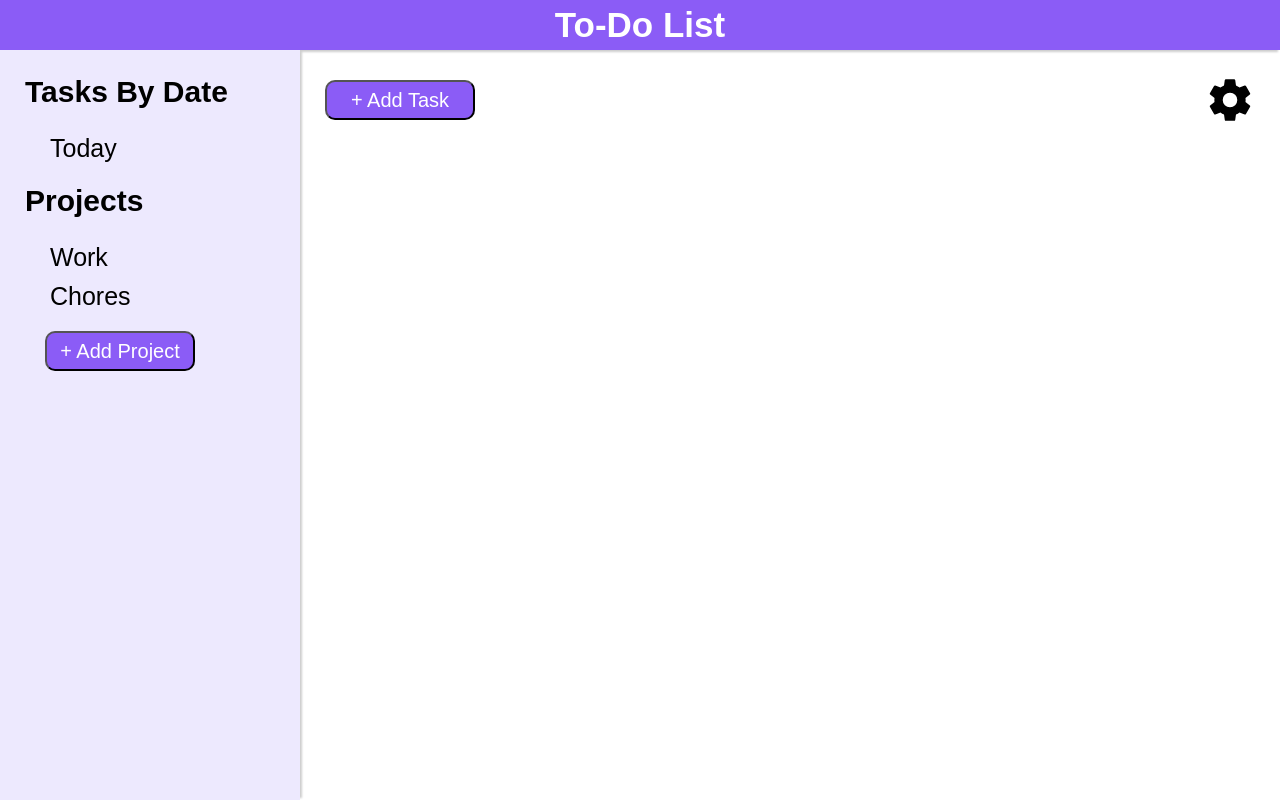
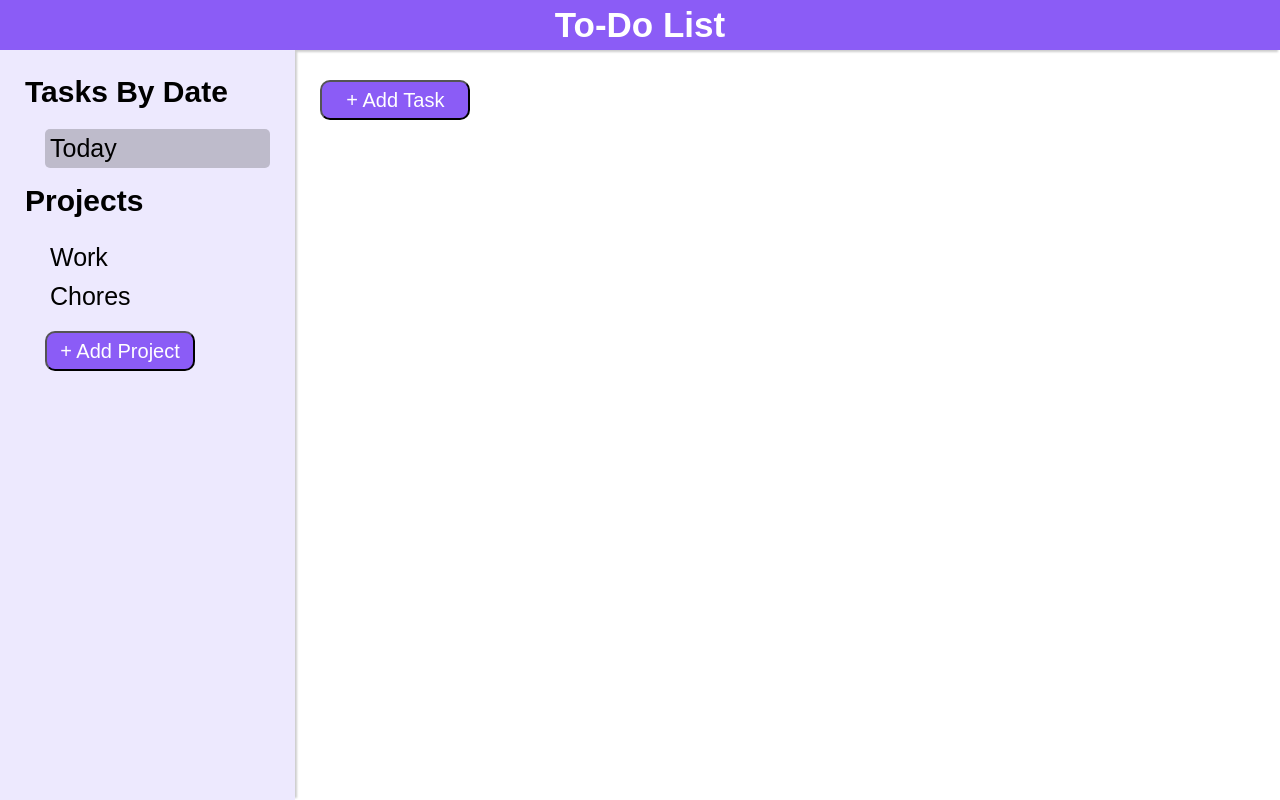
Before and after one commit to taesubhan/todo-list, a website built with webpack: page src/index.html in a window 1280 px wide. Built offline with nearby package versions, Linux system fonts and the light colour scheme.

Commit message:
Add comments to code
Added comments to give a brief summary of what each function did.
Also, included a function to insert an icon for the webpage tab.

```diff
--- a/src/dom/display-on-screen.js
+++ b/src/dom/display-on-screen.js
@@ -1,13 +1,11 @@
-import { project } from '../logic/projects.js';
 import * as todo from '../logic/todo-state.js';
 import {editAndOpenTaskDetailDialog, displayProjectSettingsDialog} from './dialog-box.js';
 import {formatDate, deleteAllChildren} from './dom-functions.js';
 import cogIcon from '../images/icons/cog.svg';
 
-const taskListDOM = document.querySelector('.project-tasks');
+/**** Buttons ****/
 
-/* Buttons */
-
+// Add a cog icon at the top right of the screen to represent the project settings
 function addProjectSettingsIcon() {
     const settingsIcon = new Image();
     settingsIcon.src = cogIcon;
@@ -20,15 +18,18 @@ function addProjectSettingsIcon() {
     projectActions.appendChild(settingsIcon);
 }
 
+// Creates buttons for the webpage
 function createButtons() {
     addProjectSettingsIcon();
 }
 
+// Removes the project settings button (cog icon) from webpage
 function deleteButtons() {
     const settingsIcon = document.querySelector('.project-settings');
     settingsIcon ? settingsIcon.remove() : null;
 }
 
+// Returns a button that opens a task detail dialog box. Added to each task record
 function getTaskDetailsButton(projIndex, taskIndex) {
     const detailButton = document.createElement('button');
     detailButton.classList.add('task-details');
@@ -37,11 +38,13 @@ function getTaskDetailsButton(projIndex, taskIndex) {
     detailButton.addEventListener('click', (e) => {
         editAndOpenTaskDetailDialog(projIndex, taskIndex);
     })
+
     return detailButton;
 }
 
-/* Display list of task */
+/**** Display list of task ****/
 
+// Creates a clickable checkbox object that represents the completion of a task
 function createCheckbox(projIndex, taskIndex) {
     const taskObj = todo.getTaskFromIndex(projIndex, taskIndex);
     const checkbox = document.createElement('input');
@@ -59,6 +62,7 @@ function createCheckbox(projIndex, taskIndex) {
     return checkbox;
 }
 
+// Creates a button that will delete the task object from the local storage
 function createDeleteButton(projIndex, taskIndex) {
     const deleteButton = document.createElement('button');
     deleteButton.textContent = 'Delete';
@@ -71,6 +75,7 @@ function createDeleteButton(projIndex, taskIndex) {
     return deleteButton;
 }
 
+// Returns a DOM object that contains the list of tasks based on projects or date. Used for main content of page
 function getTasksDOM(taskList) {
     const allTasksContainer = document.createElement('div');
     allTasksContainer.classList.add('task-list');
@@ -132,6 +137,7 @@ function getTasksDOM(taskList) {
     return allTasksContainer;
 }
 
+// Returns a DOM that includes the project or other menu category name and the list of tasks that is under them
 function createProjectDOM(projectDOM) {
     if (!projectDOM) {
         const emptyProjectContainer = document.createElement('div');
@@ -139,8 +145,6 @@ function createProjectDOM(projectDOM) {
         return emptyProjectContainer;
     }
 
-    // const projectContainer = document.createElement('div');
-    // projectContainer.classList.add('project-container');
     const projectContainer = document.querySelector('.project-container');
 
     const projectTitle = document.createElement('p');
@@ -150,10 +154,9 @@ function createProjectDOM(projectDOM) {
 
     const projectTasks = getTasksDOM(projectDOM.getTaskList());
     projectContainer.appendChild(projectTasks);
-
-    // return projectContainer;
 }
 
+// Populates the list of tasks on the main webpage depending on menu selection (e.g. any projects, "Today")
 function displayTaskList() {
     const selectedMenu = todo.getSelectedMenuCategory();
 
@@ -166,29 +169,17 @@ function displayTaskList() {
     }
 }
 
-/* Delete and update task display */
-
+// Deletes the list of task on webpage
 function deleteTaskDisplay() {
     const projectContainer = document.querySelector('.project-container');
     deleteAllChildren(projectContainer);
 }
 
-/* Display list of projects in menu */
-
-function replaceSpaces(text) {
-    return text.trim().replaceAll(' ', '-');
-}
-
-/* Display tasks due today */
-
-
+// Displays list of tasks due today
 function createTodayDOM(taskList) {
     const projectContainer = document.querySelector('.project-container');
-    // const periodContainer = document.createElement('div');
-    // periodContainer.classList.add('period-container');
 
     if (Array.isArray(taskList) && !taskList.length) {
-        // return periodContainer;
         return;
     }
 
@@ -200,14 +191,11 @@ function createTodayDOM(taskList) {
     const todayTasks = getTasksDOM(taskList);
     projectContainer.appendChild(todayTasks);
 
-    // return periodContainer;
 }
 
-// function displayTodayTaskList() {
-//     const taskTodayDOM = getTodayDOM(todo.getTasksDueToday());
-//     taskListDOM.appendChild(taskTodayDOM);
-// }
+/**** Menu ****/
 
+// Displays the list of period related menu options on the Menu board (e.g. Today)
 function displayPeriodsOnMenu() {
     const taskPeriodMenu = document.querySelector('.task-period-list-container');
     const periodList = document.createElement('ul');
@@ -234,13 +222,18 @@ function displayPeriodsOnMenu() {
     taskPeriodMenu.appendChild(periodList);
 }
 
+// Deletes the period options on the menu board
 function deletePeriodsOnMenu() {
     const taskPeriodMenu = document.querySelector('.task-period-list-container');
     deleteAllChildren(taskPeriodMenu);
 }
 
-/* Display Projects on Menu */
+// Replaces any space in text with a dash
+function replaceSpaces(text) {
+    return text.trim().replaceAll(' ', '-');
+}
 
+// Displays all the projects on the menu board and clicking on them displays the respective task list
 function displayProjectsOnMenu() {
     const menu = document.querySelector('.project-list-container');
     const projectListItem = document.createElement('ul');
@@ -259,7 +252,6 @@ function displayProjectsOnMenu() {
         projectItem.textContent = proj.title;
         projectItem.addEventListener('click', () => {
             todo.setNewSelectedProject(i);
-            // projectItem.classList.add('selected-project');
             updateDisplay();
         });
         projectListItem.appendChild(projectItem);
@@ -268,13 +260,15 @@ function displayProjectsOnMenu() {
     menu.appendChild(projectListItem);
 }
 
+// Delete all the projects on the menu board
 function deleteProjectsOnMenuDisplay() {
     const projectsMenu = document.querySelector('.project-list-container');
     deleteAllChildren(projectsMenu);
 }
 
-/* Update for all data on the webpage */
+/**** Webpage Display ****/
 
+// Displays all the contents onto the webpage
 function displayAll() {
     displayTaskList();
     createButtons();
@@ -282,6 +276,7 @@ function displayAll() {
     displayPeriodsOnMenu();
 }
 
+// Deletes all the contents from the webpage
 function deleteAll() {
     deleteTaskDisplay();
     deleteButtons();
@@ -289,6 +284,7 @@ function deleteAll() {
     deletePeriodsOnMenu()
 }
 
+// Refreshes all the contents on the webpage
 function updateDisplay() {
     deleteAll();
     displayAll();
--- a/src/dom/dom-controller.js
+++ b/src/dom/dom-controller.js
@@ -1,10 +1,23 @@
+import * as todo from '../logic/todo-state.js';
 import {addDialogButtonActions} from './dialog-box.js';
 import {displayAll} from './display-on-screen.js';
+import checkListIcon from '../images/icons/format-list-checks.svg';
 
+// Adds icon to webpage tab
+function insertTabIcon() {
+    const head = document.querySelector('head');
+    const link = document.createElement('link');
+    link.setAttribute('rel', 'icon');
+    link.setAttribute('href', checkListIcon);
+    head.appendChild(link);
+}
+
+// Runs all the scripts to display and activate the todo webpage
 function start() {
+    insertTabIcon();
+    todo.setSelectedMenuCategory('tasksByDate');
     displayAll();
     addDialogButtonActions();
-
 }
 
 export {start};
--- a/src/dom/dom-functions.js
+++ b/src/dom/dom-functions.js
@@ -1,11 +1,15 @@
 import {format} from 'date-fns';
 
+/**** Utility functions used by the modules under the DOM folder ****/
+
+// Takes a textual date and returns a reformatted version of that date
 export function formatDate(text) {
     const dateFormat = 'MM/dd/yyyy';
     const [year, month, day] = text.split('-');
     return format(new Date(year, month - 1, day), dateFormat);
 }
 
+// Delete all nodes under a parent node
 export function deleteAllChildren(parent) {
     while (parent.firstChild) {
         parent.removeChild(parent.firstChild);
--- a/src/index.js
+++ b/src/index.js
@@ -1,5 +1,4 @@
 import './style/styles.css';
 import {start} from './dom/dom-controller.js';
-import { intervalToDuration } from 'date-fns';
 
 start();
--- a/src/logic/projects.js
+++ b/src/logic/projects.js
@@ -1,17 +1,20 @@
+/**** Project Object ****/
+
 function project(title) {
     const taskList = [];
     const addTask = (task) => taskList.push(task);
     const deleteTask = (index) => taskList.splice(index, 1);
     const getTask = (index) => taskList[index];
     const getTaskList = () => taskList;
-    const setTask = (index, taskObj) => taskList[index] = taskObj; ///HERE
-    const toJSON = function() { //can't use an arrow function when using this keyword
+    const setTask = (index, taskObj) => taskList[index] = taskObj;
+    const toJSON = function() { //can't use an arrow function when using 'this' keyword
         return {isProjectObj:true, title: this.title, taskList};
     }
 
     return {isProjectObj:true, title, addTask, deleteTask, getTask, getTaskList, setTask, toJSON};
 }
 
+// Create a project object by extracting properties from another object, which is created from JSON.parse()
 function projectFromJSON(state) {
     const {title, taskList} = state || {taskList: []};
     const result = project(title);
--- a/src/logic/task.js
+++ b/src/logic/task.js
@@ -1,3 +1,6 @@
+/**** Task Object ****/
+
+// Factory function that creates a task object that represents a single task in the todo webpage
 function task(title, description, dueDate, priority) {
     let taskCompleted = false;
 
@@ -8,6 +11,7 @@ function task(title, description, dueDate, priority) {
     return {isTaskObj:true, title, description, dueDate, priority, taskCompleted, isTaskCompleted, setTaskStatus, getTaskStatus};
 }
 
+// Create a task object by extracting properties from another object, which is created from JSON.parse()
 function taskFromJSON(state) {
     const {title, description, dueDate, priority, taskCompleted} = state || {};
     const result = task(title, description, dueDate, priority);
--- a/src/logic/todo-state.js
+++ b/src/logic/todo-state.js
@@ -2,8 +2,10 @@ import {task, taskFromJSON} from './task.js';
 import {project, projectFromJSON} from './projects.js';
 import {format} from 'date-fns';
 
-/* Projects */ //remove export
-export function reviver(key, value) {
+/**** Projects ****/
+
+// Used in JSON.parse function to convert the string value to respective object
+function reviver(key, value) {
     if (value.isProjectObj) {
         return projectFromJSON(value);
     } else if (value.isTaskObj) {
@@ -13,6 +15,7 @@ export function reviver(key, value) {
     }
 }
 
+// Retrieve a list of projects from local storage
 export function getProjectList() {
     if (localStorage.getItem('projectList')) {
         return JSON.parse(localStorage.getItem('projectList'), reviver);
@@ -21,19 +24,24 @@ export function getProjectList() {
     }
 }
 
+
+// Retrieve a list of project names from the local storage
 export function getProjectNames() {
     const projectList = getProjectList();
     return projectList.map((project) => project.title);
 }
 
+// Accepts an array of projects and stores it as the official project list in the local storage
 function setProjectList(projList) {
     localStorage.setItem('projectList', JSON.stringify(projList));
 }
 
+// Creates and returns a new project object
 export function createProject(title) {
     return project(title);
 }
 
+// Adds a new project into the list of projects in local storage
 export function addProject(newProject) {
     const projects = getProjectList();
     if (projects.map((proj) => proj.title).includes(newProject.title)) {
@@ -43,10 +51,12 @@ export function addProject(newProject) {
     setProjectList(projects);
 }
 
+// Retrieves a project from local storage based on project array index
 export function getProject(index) {
     return getProjectList()[index];
 }
 
+// Deletes the project in local storage based on given input
 function deleteProject(index) {
     const projects = getProjectList();
     if (index < projects.length) {
@@ -55,68 +65,73 @@ function deleteProject(index) {
     }
 }
 
-/* Tasks */
+/**** Tasks ****/
 
+// Create a task object
 export function createTask(title, description, dueDate, priority) {
     return task(title, description, dueDate, priority);
 }
 
-// export function addTaskToProject(existingProject, newTask) {
-//     const projects = getProjectList();
-//     const project = projects.find((proj) => proj === existingProject);
-//     project.addTask(newTask);
-//     setProjectList(projects);
-// }
-
+// Adds a task object to a selected project object in local storage
 export function addTaskToProject(projIndex, taskObj) {
     const projects = getProjectList();
     projects[projIndex].addTask(taskObj);
     setProjectList(projects);
 }
 
+// Returns the task status of a given task object
 export function getTaskStatus(taskObj) {
     return taskObj.taskCompleted ? 'Completed' : 'Incomplete';
 }
 
+// Returns a specified task object from a specified project object in local storage
 export function getTaskFromIndex(projIndex, taskIndex) {
     return getProjectList()[projIndex].getTaskList()[taskIndex];
 }
 
+// Replaces a specified task from a specified project with a new task object
 export function updateTaskFromIndex(projIndex, taskIndex, taskObj) {
     const projectList = getProjectList();
     projectList[projIndex].setTask(taskIndex, taskObj);
     setProjectList(projectList);
 }
 
+// Deletes a specified task from a specified project
 export function deleteTaskFromIndex(projIndex, taskIndex) {
     const project = getProject(projIndex);
     project.deleteTask(taskIndex);
     updateSelectedProject(project);
 }
 
-/* Selected Projects */
+/**** Currently Selected Objects ****/
 
+// Returns the currently selected menu category (e.g. projects, tasksByDate) from local storage
 export function getSelectedMenuCategory() {
     return localStorage.getItem('selectedMenuCategory');
 }
 
+// Sets a new selected menu category in local storage
 export function setSelectedMenuCategory(menuCategory) {
     localStorage.setItem('selectedMenuCategory', menuCategory);
 }
 
+// Returns the array index of the currently selected project
 export function getSelectedProjectIndex() {
     return parseInt(localStorage.getItem('selectedProjectIndex'));
 }
 
+// Returns the currently selected project object
 export function getSelectedProject() {
     return getProject(getSelectedProjectIndex());
 }
 
+// Defines a new currently selected project
 export function setNewSelectedProject(projectIndex) {
     setSelectedMenuCategory('projects');
     localStorage.setItem('selectedProjectIndex', projectIndex);
 }
 
+// Replaces the currently selected project with another project object
 export function updateSelectedProject(projectObj) {
     const index = parseInt(localStorage.getItem('selectedProjectIndex'));
     const projectList = getProjectList();
@@ -124,47 +139,55 @@ export function updateSelectedProject(projectObj) {
     setProjectList(projectList);
 }
 
+// Delete the currently selected project from the local storage
 export function deleteSelectedProject() {
     const currentProjectIndex = parseInt(localStorage.getItem('selectedProjectIndex'));
     deleteProject(currentProjectIndex);
 }
 
+// Change the name of the currently selected project object
 export function editSelectedProjectName(newName) {
     const selectedProject = getSelectedProject();
     selectedProject.title = newName;
     updateSelectedProject(selectedProject);
 }
 
+// Returns a specified task object from the currently selected project
 export function getTaskFromSelectedProject(index) {
     return getSelectedProject().getTask(index);
 }
 
+// Replaces a task from the currently selected project with a new task object
 export function updateTaskFromSelectedProject(taskIndex, taskObj) {
     const selectedProj = getSelectedProject();
     selectedProj.setTask(taskIndex, taskObj);
     updateSelectedProject(selectedProj);
 }
 
+// Add a task object to the currently selected project object
 export function addTaskToSelectedProject(taskObj) {
     const selectedProj = getSelectedProject();
     selectedProj.addTask(taskObj);
     updateSelectedProject(selectedProj);
 }
 
+// Delete a specified task object from the currently selected project object
 export function deleteTaskFromSelectedProject(index) {
     const selectedProj = getSelectedProject();
     selectedProj.deleteTask(index);
     updateSelectedProject(selectedProj);
 }
 
-/* Date */
+/**** Date ****/
 
+// Returns today's date
 function getToday() {
     const dateFormat = 'yyyy-MM-dd';
     const date = new Date();
     return format(date, dateFormat);
 }
 
+// Returns an array of objects that each represents the coordinates of a task object that have a due date of today
 export function getTasksDueToday() {
     const taskToday = [];
     const projectList = getProjectList();
@@ -183,28 +206,33 @@ export function getTasksDueToday() {
     return taskToday;
 }
 
+// Extracts the project index from the result of the function: getTasksDueToday()
 export function getProjectIndex(item) {
     return item['projectIndex'];
 }
 
+// Extracts the task index from the result of the function: getTasksDueToday()
 export function getTaskIndex(item) {
     return item['taskIndex'];
 }
 
 
 
-/* Dummy Projects and Tasks */
+/**** Dummy Projects and Tasks ****/
 
+// Creates some dummy projects and tasks to populate the webpage
 export function createDummyProjectsAndTasks() {
+    // localStorage.clear();
+
     const project1 = project('Work');
     const project2 = project('Chores');
 
-    const task1 = task('Polish Excel', 'Excel is messy, need to clean it up', '2023-02-03', 'High');
-    const task2 = task('Train New Employee', 'New employee needs to be trained on programming',
-                        '2023-05-19', 'Medium');
-    const task3 = task('Do Laundry', 'Laundry basket is almost full', '2023-12-14', 'Medium');
-    const task4 = task('Wash Dishes', 'Dishes are dirty', '2023-10-07', 'High');
-    const task5 = task('Change Lightbulb', 'Lightbulb has been flickering for a few days', '2023-11-13', 'Low');
+    const task1 = task('Respond to Emails', 'There is a backlog of emails to answer', '2024-04-10', 'High');
+    const task2 = task('Train New Employee', 'New employee needs to be trained on our platform',
+                        '2024-04-21', 'Medium');
+    const task3 = task('Do Laundry', 'Laundry basket is almost full', '2024-04-14', 'Medium');
+    const task4 = task('Wash Dishes', 'Dishes are dirty', '2024-04-13', 'High');
+    const task5 = task('Change Lightbulb', 'Lightbulb has been flickering for a few days', '2024-04-18', 'Low');
 
     project1.addTask(task1);
     project1.addTask(task2);
--- a/src/style/styles.css
+++ b/src/style/styles.css
@@ -85,23 +85,24 @@ li {
 
 /**** Header ****/
 
-
-
 .header {
-    grid-column: 1 / 3;
+    /* grid-column: 1 / 3; */
     height: 100%;
     display: flex;
     justify-content: center;
     align-items: center;
     box-shadow: 0 4px 2px -2px rgba(0, 0, 0, 0.2);
     background-color: var(--main-theme-color);
+
 }
 
 .title {
-    text-align: center;
+    /* text-align: center; */
     font-size: var(--page-header-size);
     margin: 0px;
     color: white;
+    /* margin-left:auto;
+    margin-right:auto; */
 }
 
 /************************/
@@ -113,11 +114,12 @@ li {
 
 /* Body Container */
 
-.body {
+.body { /* Left off here */
     display: grid;
-    grid-template-columns: 300px 1fr;
+    grid-template-columns: minmax(270px, .3fr) minmax(0,1fr);
     margin: 0px;
-
+    /* margin-left: auto;
+    margin-right: auto; */
 }
 
 /**/
@@ -200,6 +202,7 @@ li {
     font-size: var(--add-task-project-button-font-size);
     background-color:  var(--add-button-color);
     color: var(--add-button-font-color);
+    flex: 0 0 auto;
 }
 
 .project-settings {
@@ -473,7 +476,6 @@ input#project-title-input {
 .task-detail-actions button {
     width: var(--dialog-button-width);
     height: var(--dialog-button-height);
-    /* height: 300px; */
     font-size: var(--dialog-font-size);
     border-radius: 5px;
     margin-top: 10px;
```
Also changed, not shown: src/dom/dialog-box.js (+32 -6 lines), dist/images/format-list-checks-b11d2b03a072fc292419.svg (added), dist/index.html, dist/main797c2cb6308f4729f12b.js (deleted), dist/main837ee0cb3ee2c49f6cc4.js (added), src/images/icons/format-list-checks.svg (added).
